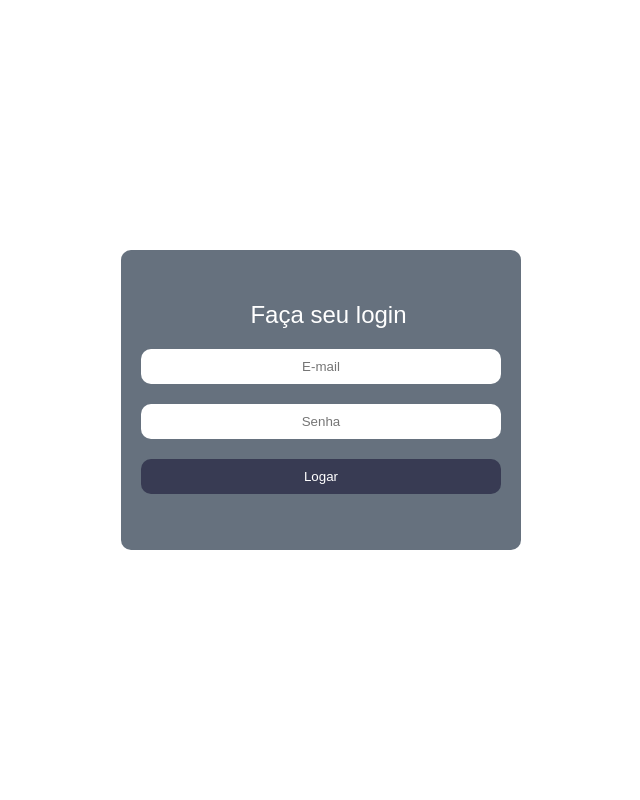
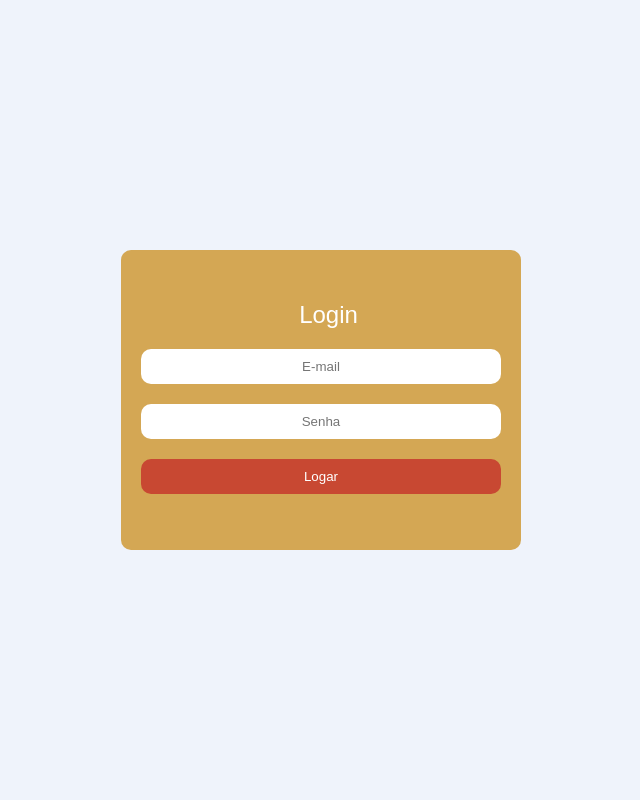
Before and after one commit to mateusanton/ultra, a PHP site: page /ultra/ in a window 1280 px wide. Shown: the whole page, without its empty margins (319-959 px from the left). Run offline with PHP 8.4, Linux system fonts and the light colour scheme.

Commit message:
Final do final

```diff
--- a/app/view/login.html
+++ b/app/view/login.html
@@ -9,7 +9,7 @@
 
 <body>
   <div class="box_login">
-    <h1>Faça seu login</h1>
+    <h1>Login</h1>
 
     <form method="POST" action="/ultra/login/check">
       <input type="email" name="email" placeholder="E-mail">
--- a/assets/css/styles.css
+++ b/assets/css/styles.css
@@ -11,12 +11,13 @@ body {
   align-items: center;
   justify-content: center;
   padding: 0px 15px;
+  background: #eff3fb;
 }
 
 .box_login {
   width: 400px;
   height: 300px;
-  background: #66717e;
+  background: #d4a754;
   border: 0;
   border-radius: 10px;
   display: flex;
@@ -46,7 +47,7 @@ form input {
 form .btn_login {
   margin: 0px 20px;
   width: calc(100% - 40px);
-  background: #383b53;
+  background: #c84832;
   margin-bottom: 20px;
   border: 0;
   border-radius: 10px;
@@ -56,7 +57,7 @@ form .btn_login {
 }
 
 form .btn_login:hover {
-  background: #3a627c;
+  background: #7a2a1c;
 }
 
 .msg_error {
--- a/path/to/compilation_cache/ec/ec238306e7c82ad542f7b9fffc01730b.php
+++ b/path/to/compilation_cache/ec/ec238306e7c82ad542f7b9fffc01730b.php
@@ -45,7 +45,7 @@ class __TwigTemplate_04ca78aaf3f02f4af97a2f115cbdde60 extends Template
 
 <body>
   <div class=\"box_login\">
-    <h1>Faça seu login</h1>
+    <h1>Login</h1>
 
     <form method=\"POST\" action=\"/ultra/login/check\">
       <input type=\"email\" name=\"email\" placeholder=\"E-mail\">
```
Also changed, not shown: assets/css/styles_dash.css (+12 -4 lines).
